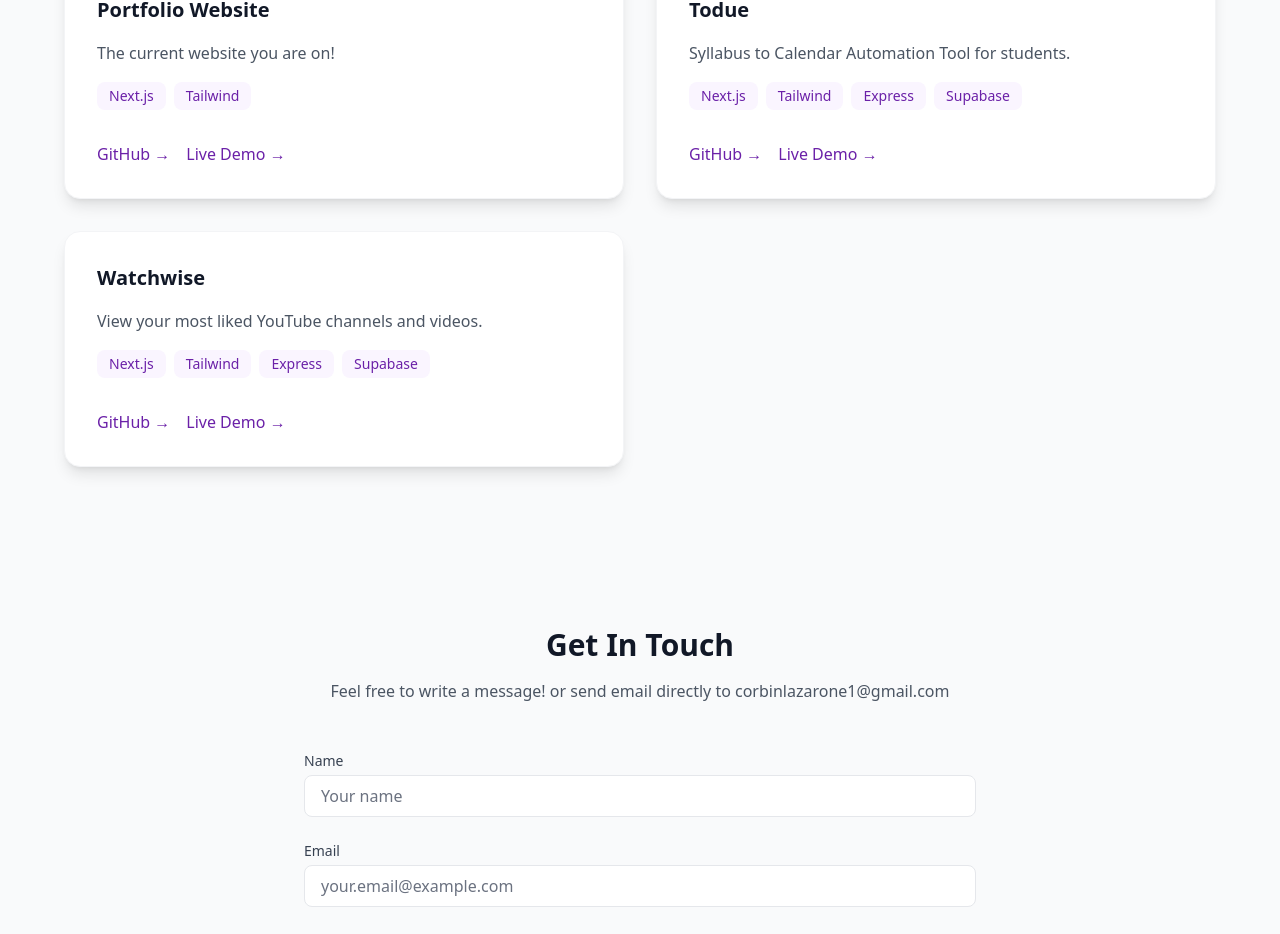
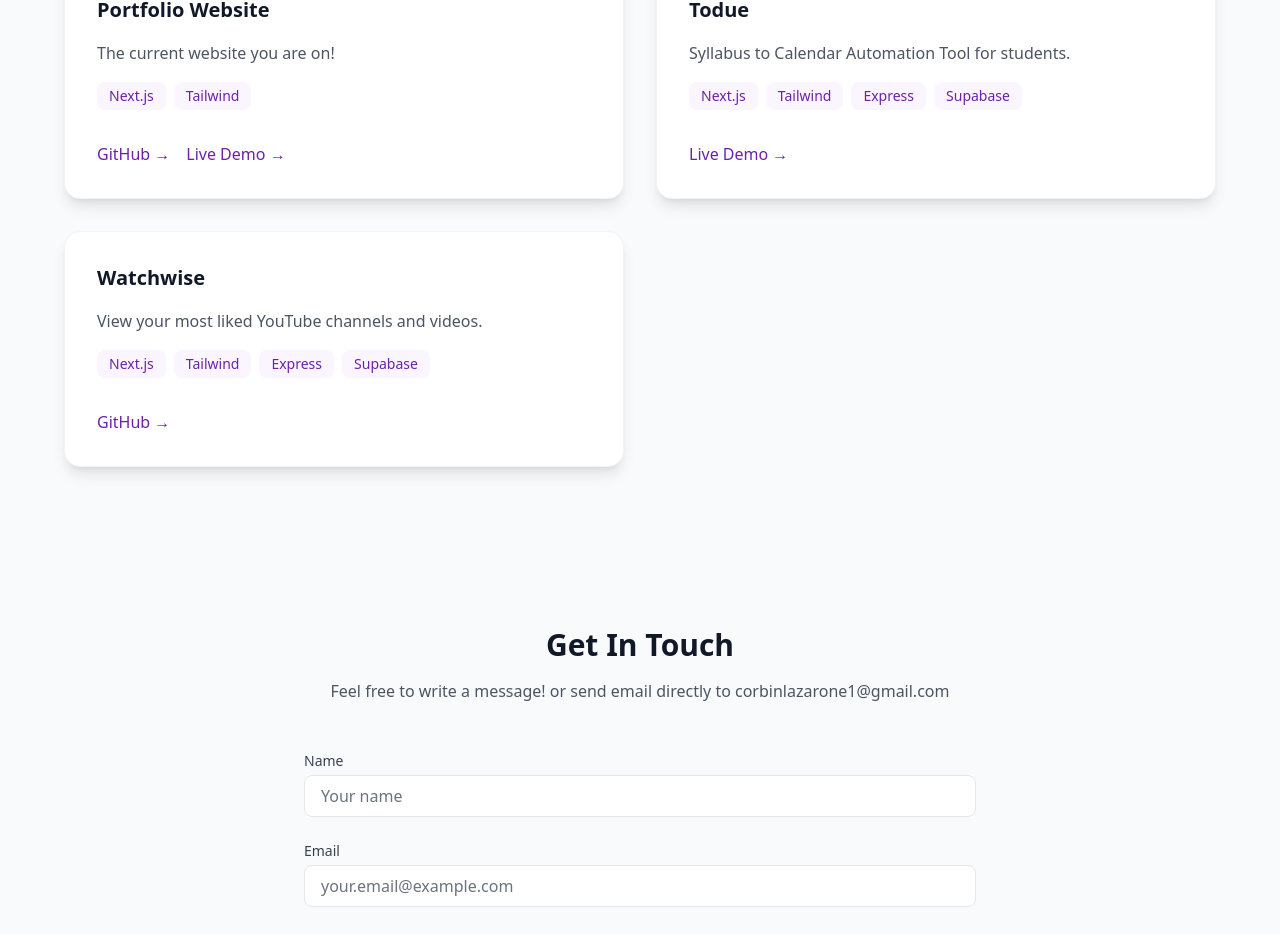
Before and after one commit to corbinlazarone/corbin-website, a Next.js app: page / in a window 1280 px wide. Shown: the part 2017-2951 px from the top of the page. Built offline with nearby package versions, Linux system fonts and the light colour scheme.

Commit message:
feat: refractoring

```diff
--- a/src/app/components/Projects.tsx
+++ b/src/app/components/Projects.tsx
@@ -21,8 +21,8 @@
       description: "View your most liked YouTube channels and videos.",
       technologies: ["Next.js", "Tailwind", "Express", "Supabase"],
       github: "https://github.com/corbinlazarone/watchwise-public",
-      demo: "https://trywatchwise.com"
-    }
+      demo: null,
+    },
   ];
 
   return (
@@ -55,6 +55,7 @@
                   ))}
                 </div>
                 <div className="flex gap-4 pt-4">
+                  {project.github ? (
                     <a
                       href={project.github}
                       target="_blank"
@@ -63,6 +64,8 @@
                     >
                       GitHub →
                     </a>
+                  ) : null}
+                  {project.demo ? (
                     <a
                       href={project.demo}
                       target="_blank"
@@ -71,6 +74,7 @@
                     >
                       Live Demo →
                     </a>
+                  ) : null}
                 </div>
               </div>
             </div>
```
Lines whose indentation alone changed are shown as unchanged.
